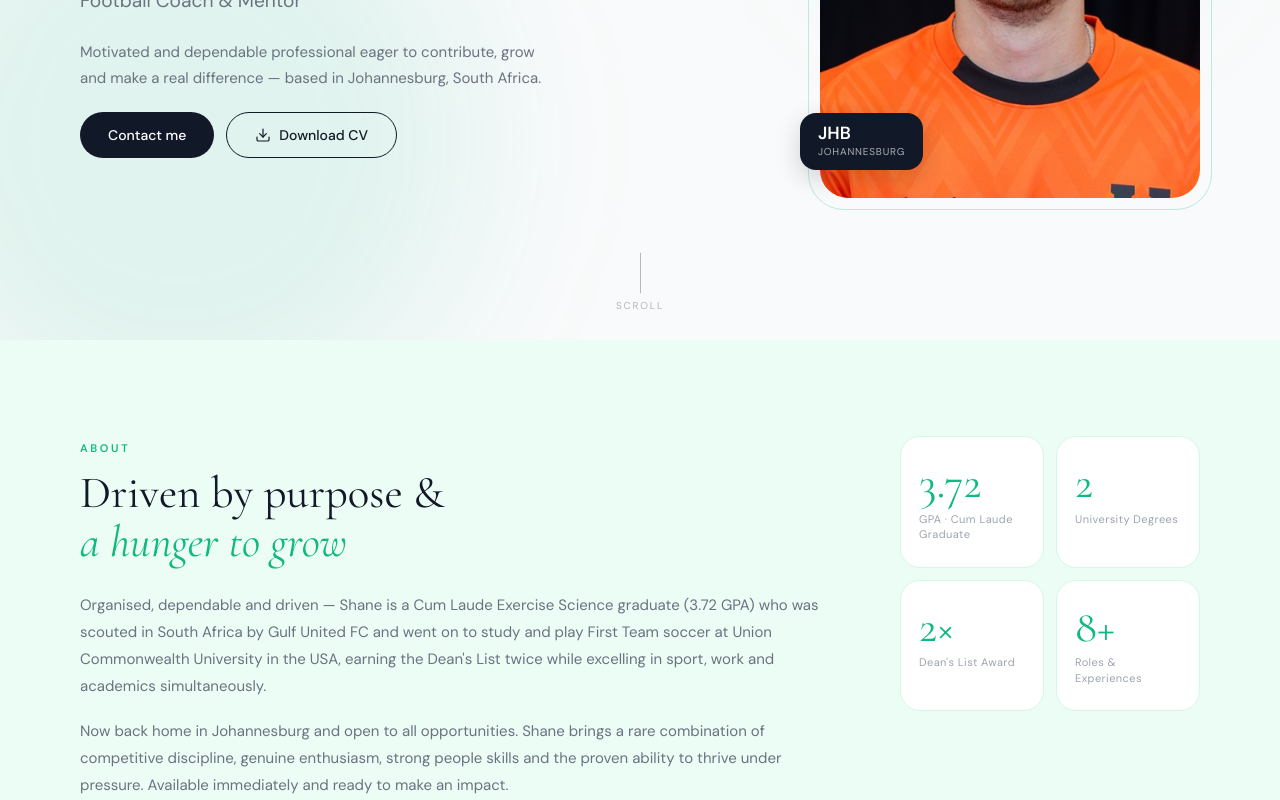
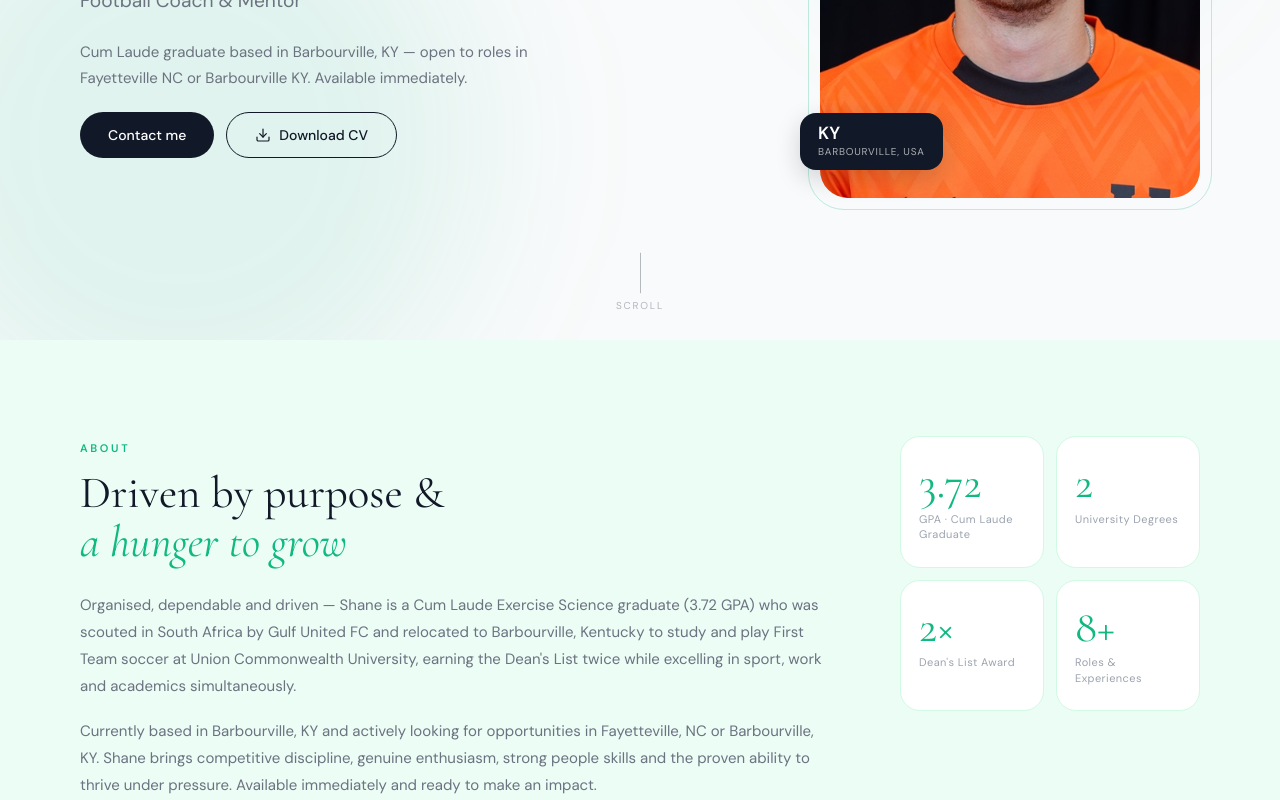
Before and after one commit to ItzGazz-IT/shane-cv, a React (Vite) app: page / in a window 1280 px wide. Shown: the part 460-1260 px from the top of the page. Built offline with nearby package versions, Linux system fonts and the light colour scheme.

Commit message:
fix: location Barbourville KY, UJ incomplete/transferred, job targets Fayetteville NC

```diff
--- a/src/components/About.jsx
+++ b/src/components/About.jsx
@@ -32,15 +32,16 @@ export default function About() {
             </h2>
             <p className="about-body">
               Organised, dependable and driven — Shane is a Cum Laude Exercise Science graduate
-              (3.72 GPA) who was scouted in South Africa by Gulf United FC and went on to
-              study and play First Team soccer at Union Commonwealth University in the USA,
-              earning the Dean's List twice while excelling in sport, work and academics simultaneously.
+              (3.72 GPA) who was scouted in South Africa by Gulf United FC and relocated to
+              Barbourville, Kentucky to study and play First Team soccer at Union Commonwealth
+              University, earning the Dean's List twice while excelling in sport, work and
+              academics simultaneously.
             </p>
             <p className="about-body" style={{ marginTop: '18px' }}>
-              Now back home in Johannesburg and open to all opportunities. Shane brings a
-              rare combination of competitive discipline, genuine enthusiasm, strong people
-              skills and the proven ability to thrive under pressure. Available immediately
-              and ready to make an impact.
+              Currently based in Barbourville, KY and actively looking for opportunities in
+              Fayetteville, NC or Barbourville, KY. Shane brings competitive discipline,
+              genuine enthusiasm, strong people skills and the proven ability to thrive under
+              pressure. Available immediately and ready to make an impact.
             </p>
             <div className="about-tags">
               {['Competitive', 'Fast Learner', 'Reliable', 'Team Player', 'Good Leader', 'Adaptable'].map(t => (
--- a/src/components/Contact.jsx
+++ b/src/components/Contact.jsx
@@ -97,7 +97,7 @@ export default function Contact() {
             </svg>
             Download Full CV (PDF)
           </a>
-          <p className="ct-dl-note">Johannesburg, South Africa · Available immediately</p>
+          <p className="ct-dl-note">Barbourville, KY · Open to Fayetteville NC or Barbourville KY · Available immediately</p>
         </div>
       </div>
 
--- a/src/components/Education.jsx
+++ b/src/components/Education.jsx
@@ -10,12 +10,12 @@ const degrees = [
     note: 'Scouted by Gulf United FC in South Africa — relocated to the USA to study and play Division I soccer. Completed degree Cum Laude with a 3.72 GPA.',
   },
   {
-    degree: 'Bachelor of Science: Health Sciences',
+    degree: 'Bachelor of Science: Health Sciences (Incomplete)',
     school: 'University of Johannesburg',
     location: 'Johannesburg, South Africa',
-    period: '2022 – 2024',
-    tags: ['Health Sciences', 'Exercise & Sport Science'],
-    note: '',
+    period: '2022 – 2023',
+    tags: ['Health Sciences', 'Exercise & Sport Science', 'Transferred to USA'],
+    note: 'Began studies at UJ before being scouted by Gulf United FC and transferring to Union Commonwealth University in the USA to continue studies and play Division I soccer.',
   },
   {
     degree: 'High School Diploma (Matric)',
--- a/src/components/Hero.jsx
+++ b/src/components/Hero.jsx
@@ -47,8 +47,8 @@ export default function Hero() {
           </p>
 
           <p className="hero-tagline">
-            Motivated and dependable professional eager to contribute,
-            grow and make a real difference — based in Johannesburg, South Africa.
+            Cum Laude graduate based in Barbourville, KY — open to roles
+            in Fayetteville NC or Barbourville KY. Available immediately.
           </p>
 
           <div className="hero-actions">
@@ -83,8 +83,8 @@ export default function Hero() {
           </div>
           <div className="hero-photo-ring" aria-hidden="true" />
           <div className="hero-float-tag">
-            <span>JHB</span>
-            <small>Johannesburg</small>
+            <span>KY</span>
+            <small>Barbourville, USA</small>
           </div>
           <div className="hero-pill hero-pill--1">Motivated</div>
           <div className="hero-pill hero-pill--2">Available</div>
```
Also changed, not shown: public/cv-print.html (+13 -8 lines).
